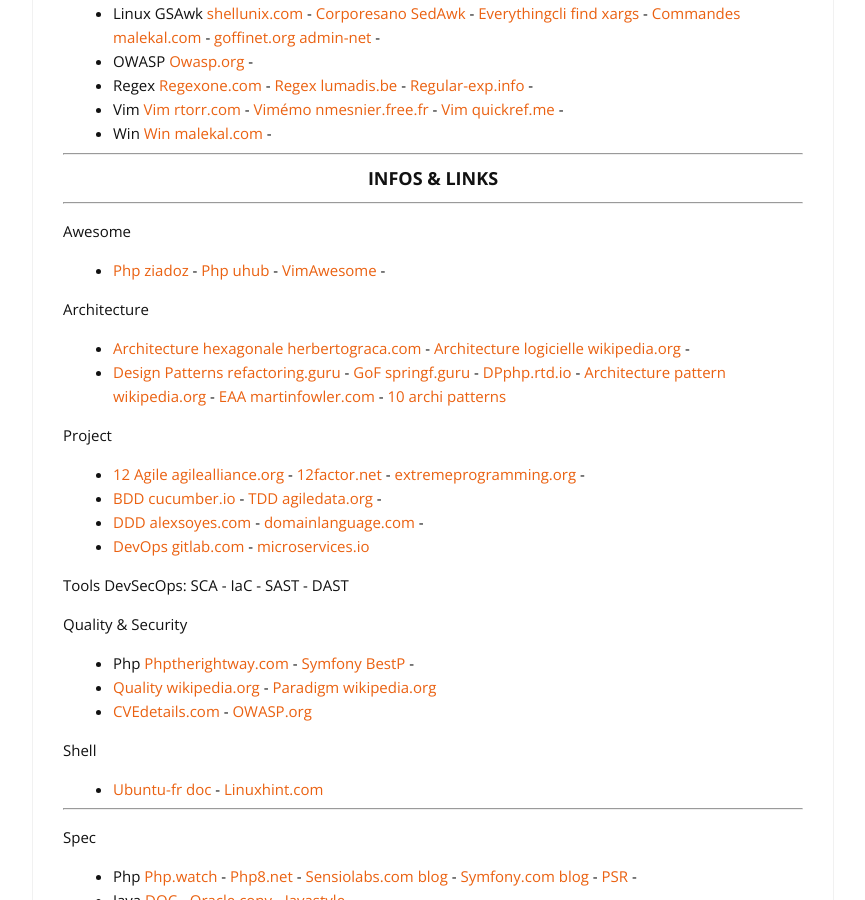
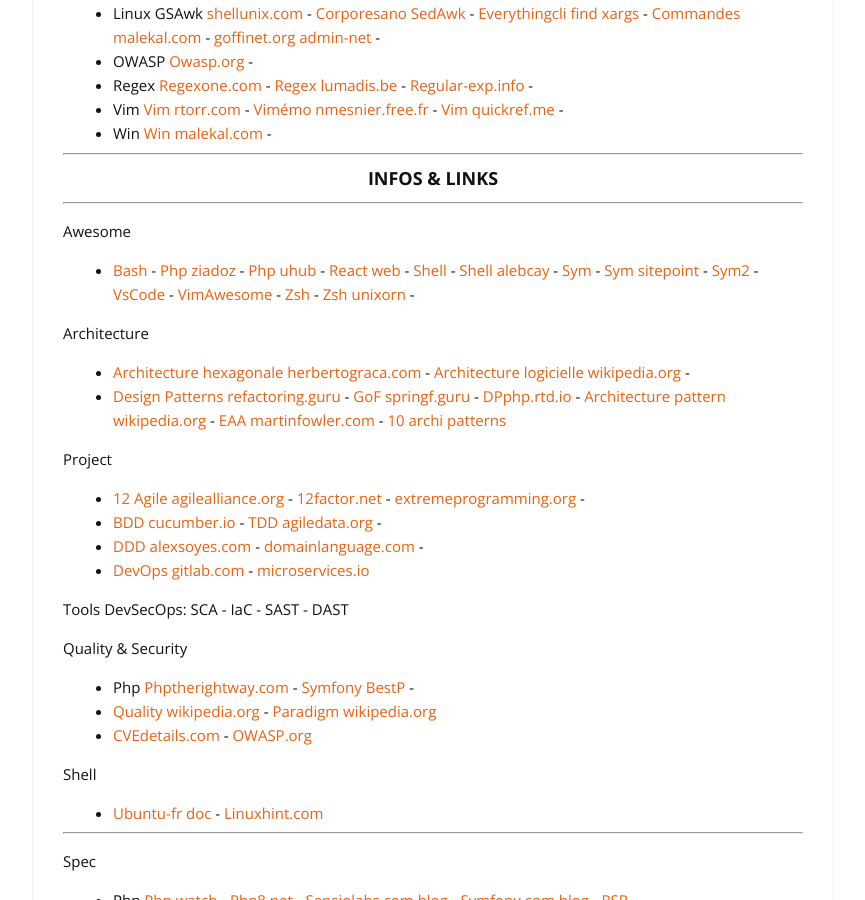
Before and after one commit to cylmat/cylmat.github.io, a Jekyll site: the page built from _pages/USEFUL.md, in a window 1280 px wide and 900 px high, scrolled down 2263 px. Shown: the whole window, without its empty margins (207-1072 px from the left). Built offline with Jekyll 4.4.1, drawn with Linux system fonts in a browser that asks for light colours; nearby versions of some CDN libraries.

Commit message:
Update USEFUL.md

```diff
--- a/_pages/USEFUL.md
+++ b/_pages/USEFUL.md
@@ -99,7 +99,7 @@
 ### <center>INFOS & LINKS</center>
 ---
 Awesome
-- [Php ziadoz](https://github.com/ziadoz/awesome-php) - [Php uhub](https://github.com/uhub/awesome-php) - [VimAwesome](https://vimawesome.com) -
+- [Bash](https://github.com/awesome-lists/awesome-bash) - [Php ziadoz](https://github.com/ziadoz/awesome-php) - [Php uhub](https://github.com/uhub/awesome-php) - [React web](https://awesome-web-react.js.org) - [Shell](https://awesomerank.github.io/lists/alebcay/awesome-shell.html) - [Shell alebcay](https://github.com/alebcay/awesome-shell) - [Sym](https://symfony.com/blog/the-30-most-useful-symfony-bundles-and-making-them-even-better) - [Sym sitepoint](https://github.com/sitepoint-editors/awesome-symfony) - [Sym2](https://github.com/theofidry/awesome-symfony2) - [VsCode](https://github.com/viatsko/awesome-vscode) - [VimAwesome](https://vimawesome.com) - [Zsh](https://safjan.com/top-popular-zsh-plugins-on-github-2023) - [Zsh unixorn](https://awesomerank.github.io/lists/unixorn/awesome-zsh-plugins.html) -
 
 Architecture
 * [Architecture hexagonale herbertograca.com](https://herbertograca.com/2017/11/16/explicit-architecture-01-ddd-hexagonal-onion-clean-cqrs-how-i-put-it-all-together) - [Architecture logicielle wikipedia.org](https://en.wikipedia.org/wiki/List_of_software_architecture_styles_and_patterns) -
```
